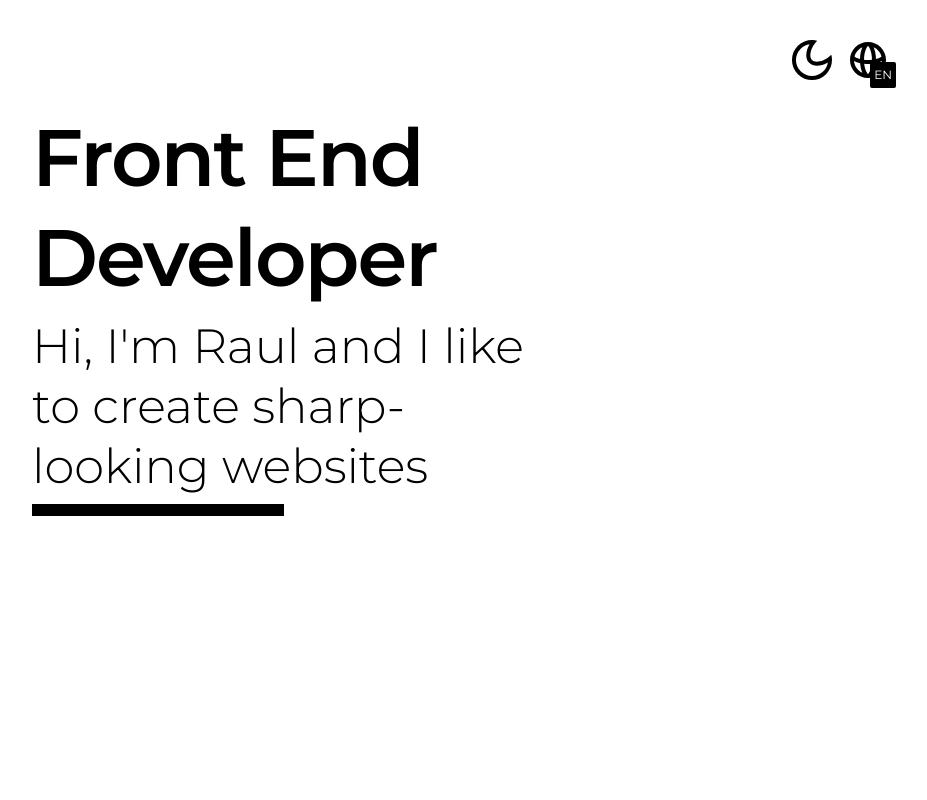
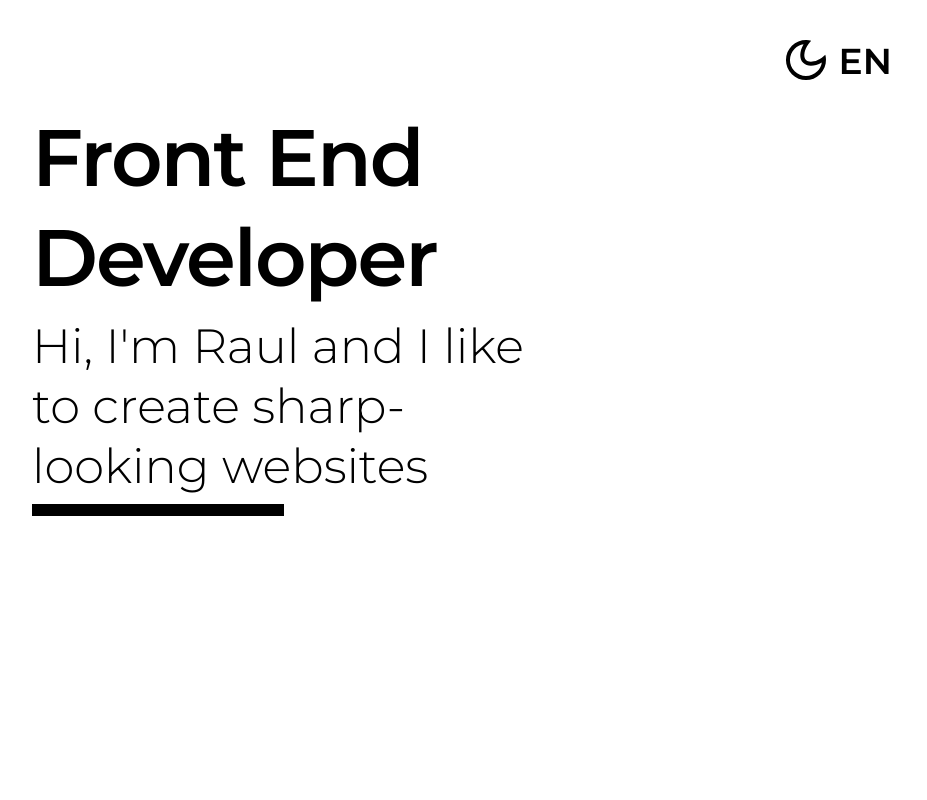
Before and after one commit to raulandreroman/new-portfolio, a React (Create React App) app: page / in a window 1280 px wide. Shown: the top 800 px of the page, without its empty margins (176-1103 px from the left). Built offline with nearby package versions, Linux system fonts and the light colour scheme.

Commit message:
:lipstick: style(lang): Replace lang sel icon
-Replace language selector icon with text identifying the current state
-Fix typo on footer content in spanish

```diff
--- a/src/components/LanguageSelector/index.js
+++ b/src/components/LanguageSelector/index.js
@@ -23,17 +23,16 @@ export default function LanguageSelector() {
   }, [userLanguageChange]);
 
   return (
-    <span className='flex relative' onClick={() => handleLanguageChange()}>
-      <CgGlobeAlt
-
-        className={`my-1 lg:mx-1 text-${theme}-secondary `}
-      />
+    <>
+      <button>
+        <span className="flex relative" onClick={() => handleLanguageChange()}>
+          {' '}
           {userLanguage === 'es' ? (
             <p
               className={
                 theme === 'light'
-              ? `text-xs bg-light-primary absolute p-1 right-0 text-light-bg self-end rounded-sm`
-              : `text-xs bg-white absolute p-1 right-0 text-dark-bg self-end rounded-sm`
+                  ? `text-2xl mb-3 lg:text-4xl lg:mb-0 lg:min-w-4 font-semibold lg:p-1  text-dark-bg  `
+                  : `text-2xl  mb-3 lg:text-4xl lg:mb-0  lg:min-w-4 font-semibold  lg:p-1 text-light-bg `
               }
             >
               ES
@@ -42,13 +41,15 @@ export default function LanguageSelector() {
             <p
               className={
                 theme === 'light'
-              ? `text-xs bg-light-primary absolute p-1 right-0 text-light-bg self-end rounded-sm `
-              : `text-xs bg-white absolute p-1 right-0 text-dark-bg self-end rounded-sm `
+                  ? `text-2xl mb-3 lg:text-4xl lg:mb-0  lg:min-w-4 font-semibold lg:p-1  text-dark-bg  `
+                  : `text-2xl mb-3 lg:text-4xl lg:mb-0  lg:min-w-4 font-semibold  lg:p-1 text-light-bg `
               }
             >
               EN
             </p>
           )}
         </span>
+      </button>
+    </>
   );
 }
--- a/src/components/NavBarTools/index.js
+++ b/src/components/NavBarTools/index.js
@@ -28,9 +28,9 @@ export default function NavBarTools() {
           <CgMoon className={`my-1 lg:mx-1 text-${theme}-secondary`} />
         )}
       </button>
-      <button >
+
         <LanguageSelector />
-      </button>
+
     </div>
   );
 }
--- a/src/languages/es.json
+++ b/src/languages/es.json
@@ -60,6 +60,6 @@
         "btn": "¡Contáctame!"
     },
     "footerSection": {
-        "content": "Hecho con React.js, TawilwindCSS y bastante ❤"
+        "content": "Hecho con React.js, TailwindCSS y bastante ❤"
     }
 }
--- a/src/styles/main.css
+++ b/src/styles/main.css
@@ -484,12 +484,6 @@ h4{
   background-color: rgba(255, 255, 255, var(--bg-opacity));
 }
 
-.bg-light-primary{
-  --bg-opacity: 1;
-  background-color: #000;
-  background-color: rgba(0, 0, 0, var(--bg-opacity));
-}
-
 .bg-light-secondary{
   --bg-opacity: 1;
   background-color: #000;
@@ -500,12 +494,6 @@ h4{
   --bg-opacity: 1;
   background-color: #000;
   background-color: rgba(0, 0, 0, var(--bg-opacity));
-}
-
-.bg-dark-primary{
-  --bg-opacity: 1;
-  background-color: #b2aeae;
-  background-color: rgba(178, 174, 174, var(--bg-opacity));
 }
 
 .bg-dark-secondary{
@@ -524,10 +512,6 @@ h4{
   --border-opacity: 1;
   border-color: #fff;
   border-color: rgba(255, 255, 255, var(--border-opacity));
-}
-
-.rounded-sm{
-  border-radius: 0.125rem;
 }
 
 .border-solid{
@@ -604,6 +588,10 @@ h4{
 
 .font-medium{
   font-weight: 500;
+}
+
+.font-semibold{
+  font-weight: 600;
 }
 
 .h-0{
@@ -819,10 +807,6 @@ h4{
   position: relative;
 }
 
-.right-0{
-  right: 0;
-}
-
 .bottom-1{
   bottom: 0.25rem;
 }
@@ -1036,6 +1020,10 @@ h4{
     font-size: 1.5rem;
   }
 
+  .lg\:text-4xl{
+    font-size: 2.25rem;
+  }
+
   .lg\:text-5xl{
     font-size: 3rem;
   }
@@ -1102,6 +1090,10 @@ h4{
     min-height: 100vh;
   }
 
+  .lg\:min-w-4{
+    min-width: 3.85rem;
+  }
+
   .lg\:py-16{
     padding-top: 4rem;
     padding-bottom: 4rem;
```
Also changed, not shown: tailwind.js. Lines whose indentation alone changed are shown as unchanged.
